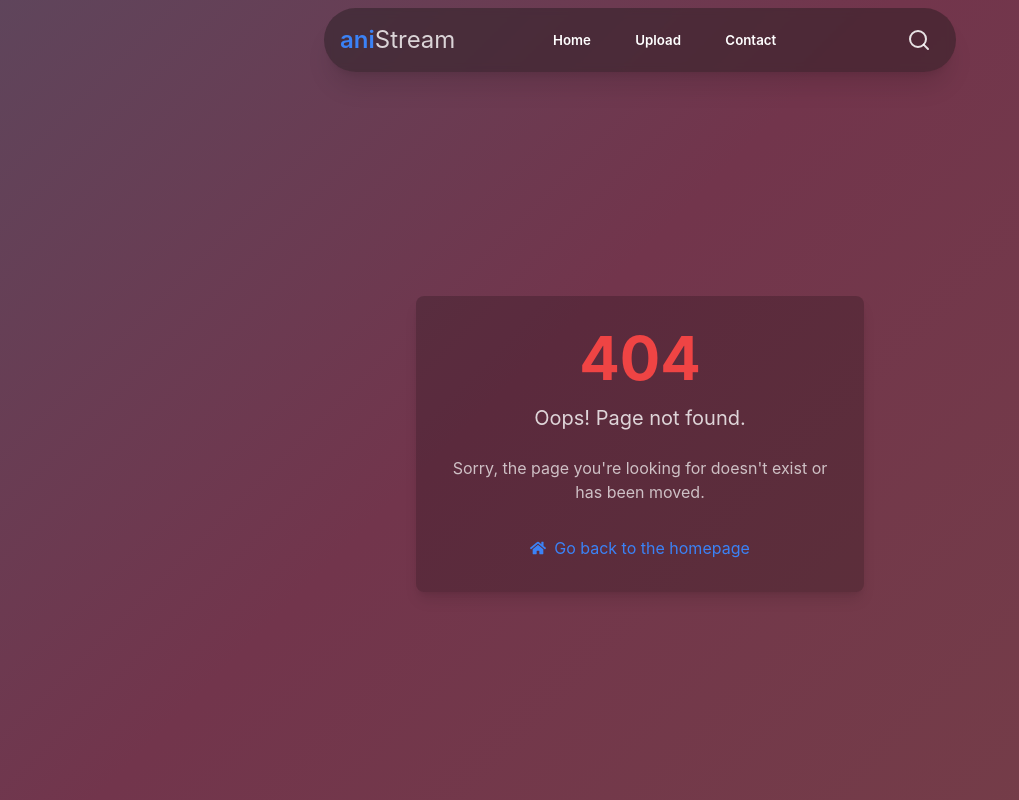
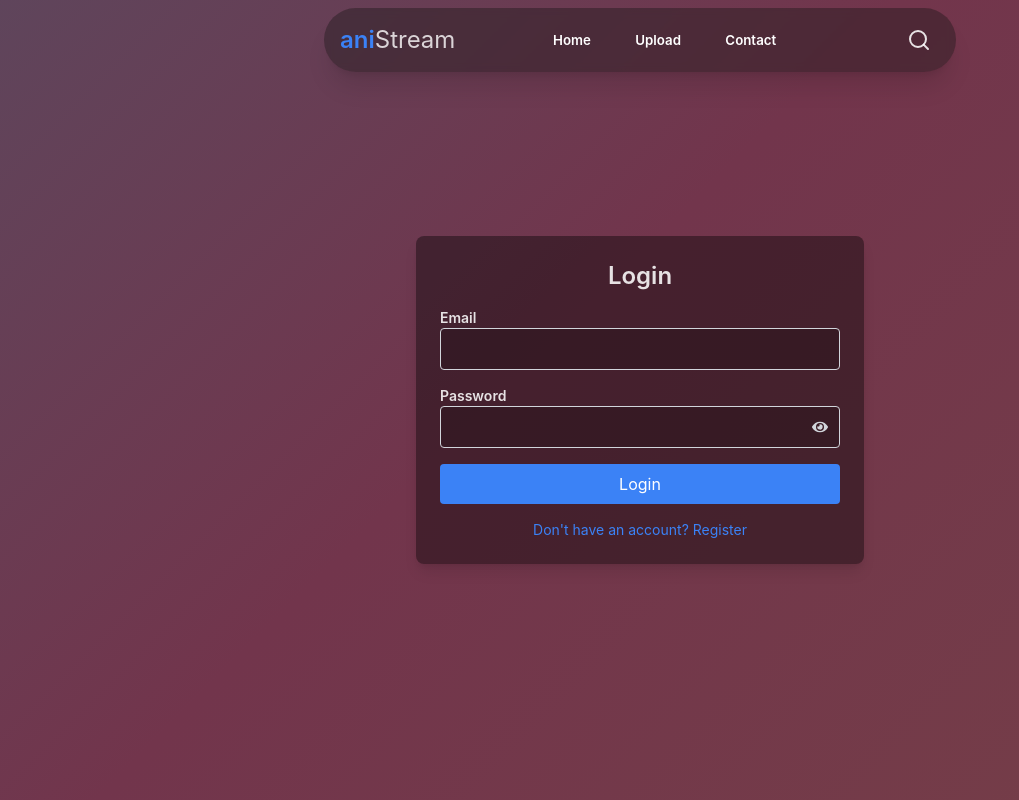
Before and after one commit to shantanu-p01/aniStream-Vite, a React (Vite) app: page /auth in a window 1280 px wide. Shown: the top 800 px of the page, without its empty margins (0-1019 px from the left). Built offline with nearby package versions, Linux system fonts and the light colour scheme; no server answers.

Commit message:
60. Added AuthPage.jsx     - contains UI and API calls for user authentication

```diff
--- a/package.json
+++ b/package.json
@@ -13,6 +13,7 @@
     "axios": "^1.7.7",
     "gsap": "^3.12.5",
     "hls.js": "^1.5.16",
+    "js-cookie": "^3.0.5",
     "mediaelement": "^7.0.5",
     "plyr": "^3.7.8",
     "plyr-react": "^5.3.0",
@@ -20,7 +21,7 @@
     "react-dom": "^18.3.1",
     "react-icons": "^5.3.0",
     "react-player": "^2.16.0",
-    "react-router-dom": "^6.26.2",
+    "react-router-dom": "^6.28.0",
     "video.js": "^8.18.1"
   },
   "devDependencies": {
--- a/src/App.jsx
+++ b/src/App.jsx
@@ -5,6 +5,7 @@ import UploadPage from "./Pages/Upload/UploadPage.jsx";
 import PlayerPage from "./Pages/Player/PlayerPage.jsx";
 import ContactPage from "./Pages/Contact/ContactPage.jsx";
 import ErrorPage from './Pages/Error/ErrorPage.jsx';
+import AuthPage from './Pages/Auth/AuthPage.jsx'; // Import AuthPage
 import NavBar from './Components/NavBar.jsx';
 import Footer from './Components/Footer.jsx';
 
@@ -18,7 +19,7 @@ function App() {
           <Route path="/upload" element={<UploadPage />} />
           <Route path="/player" element={<PlayerPage />} />
           <Route path="/contact" element={<ContactPage />} />
-
+          <Route path="/auth" element={<AuthPage />} /> {/* Add Auth route */}
           {/* Error Page */}
           <Route path="*" element={<ErrorPage />} />
         </Routes>
--- a/src/Components/ModifyUploads.jsx
+++ b/src/Components/ModifyUploads.jsx
@@ -13,7 +13,7 @@ const ModifyUploads = () => {
   const [isEpisodeModalOpen, setIsEpisodeModalOpen] = useState(false);
 
   useEffect(() => {
-    fetch("http://192.168.101.74:5000/anime-episodes")
+    fetch("http://192.168.101.70:5000/anime-episodes")
       .then((res) => res.json())
       .then((data) => {
         const groupedData = data.reduce((acc, { anime_name, season_number, episode_number, thumbnail_url, episode_name }) => {
@@ -70,7 +70,7 @@ const ModifyUploads = () => {
     console.log("Deleting episode:", episodeDetailsToDelete); // Add this to check if correct values are being passed
 
     try {
-      const response = await fetch("http://192.168.101.74:5000/delete-episode", {
+      const response = await fetch("http://192.168.101.70:5000/delete-episode", {
         method: "DELETE",
         headers: {
           "Content-Type": "application/json",
--- a/src/Components/SearchBar.jsx
+++ b/src/Components/SearchBar.jsx
@@ -17,7 +17,7 @@ const SearchBar = ({ isModalOpen, setIsModalOpen }) => {
   useEffect(() => {
     const fetchAnimeData = async () => {
       try {
-        const response = await fetch('http://192.168.101.74:5000/anime-episodes');
+        const response = await fetch('http://192.168.101.70:5000/anime-episodes');
         if (!response.ok) {
           throw new Error('Network response was not ok');
         }
--- /dev/null
+++ b/src/Pages/Auth/AuthPage.jsx
@@ -0,0 +1,194 @@
+import React, { useState, useEffect } from 'react';
+import axios from 'axios';
+import { useNavigate } from 'react-router-dom';
+import { FaEye, FaEyeSlash } from 'react-icons/fa'; // Importing React Icons for show/hide password
+
+const AuthPage = () => {
+  const navigate = useNavigate();
+
+  const [formData, setFormData] = useState({
+    email: '',
+    password: '',
+    username: '', // Only used for registration
+  });
+  const [isRegistering, setIsRegistering] = useState(false);
+  const [error, setError] = useState(null);
+  const [authStatus, setAuthStatus] = useState(null);
+  const [passwordVisible, setPasswordVisible] = useState(false); // Password visibility state
+
+  // Check for authentication status on page load
+  useEffect(() => {
+    const checkAuthStatus = async () => {
+      try {
+        const response = await axios.get('http://localhost:5000/auth/status', { withCredentials: true });
+        setAuthStatus(response.data.status); // Set to 'authenticated' or 'guest'
+
+        if (response.data.status === 'authenticated') {
+          // Redirect to homepage if user is authenticated
+          navigate('/');
+        }
+      } catch (err) {
+        console.log('Not authenticated');
+        setAuthStatus('guest');
+      }
+    };
+    checkAuthStatus();
+  }, [navigate]);
+
+  // Handle form field changes
+  const handleChange = (e) => {
+    const { name, value } = e.target;
+    setFormData({
+      ...formData,
+      [name]: value,
+    });
+  };
+
+  // Handle form submission for registration
+  const handleRegister = async (e) => {
+    e.preventDefault();
+
+    try {
+      const response = await axios.post('http://localhost:5000/auth/register', formData, { withCredentials: true });
+      console.log('Registration success:', response);
+
+      if (response.status === 201) {
+        // After successful registration, show login form instead of redirecting
+        setIsRegistering(false); // Switch to login form
+      }
+    } catch (err) {
+      console.error('Registration failed:', err);
+      setError(err.response?.data?.message || 'An error occurred.');
+    }
+  };
+
+  // Handle form submission for login
+  const handleLogin = async (e) => {
+    e.preventDefault();
+
+    try {
+      // Only email and password are sent for login
+      const { email, password } = formData;
+      const response = await axios.post('http://localhost:5000/auth/login', { email, password }, { withCredentials: true });
+      console.log('Login success:', response);
+
+      if (response.status === 200) {
+        // Redirect to home or protected route upon successful login
+        navigate('/');
+      }
+    } catch (err) {
+      console.error('Login failed:', err);
+      setError(err.response?.data?.message || 'An error occurred.');
+    }
+  };
+
+  // Handle logout
+  const handleLogout = async () => {
+    try {
+      await axios.post('http://localhost:5000/auth/logout', {}, { withCredentials: true });
+      setAuthStatus('guest');
+      navigate('/login'); // Redirect to login page
+    } catch (err) {
+      console.error('Logout failed:', err);
+      setError('Logout failed. Please try again.');
+    }
+  };
+
+  // Toggle password visibility
+  const togglePasswordVisibility = () => {
+    setPasswordVisible(!passwordVisible);
+  };
+
+  return (
+    <div className="flex justify-center items-center min-h-screen">
+      <div className="w-full max-w-md p-6 bg-black/40 rounded-lg shadow-lg">
+        <h2 className="text-2xl font-semibold text-center mb-4">
+          {isRegistering ? 'Register' : 'Login'}
+        </h2>
+
+        {authStatus === 'authenticated' ? (
+          <div>
+            <h3 className="text-center text-lg mb-4">Welcome back!</h3>
+            <button
+              onClick={handleLogout}
+              className="w-full bg-red-500 text-white p-2 rounded hover:bg-red-700"
+            >
+              Logout
+            </button>
+          </div>
+        ) : (
+          <form onSubmit={isRegistering ? handleRegister : handleLogin}>
+            {isRegistering && (
+              <div className="mb-4">
+                <label htmlFor="username" className="block text-sm font-semibold">Username</label>
+                <input
+                  type="text"
+                  id="username"
+                  name="username"
+                  value={formData.username}
+                  onChange={handleChange}
+                  className="w-full mt-2 p-2 border border-gray-300 rounded bg-black/20"
+                  required
+                />
+              </div>
+            )}
+
+            <div className="mb-4">
+              <label htmlFor="email" className="block text-sm font-semibold">Email</label>
+              <input
+                type="email"
+                id="email"
+                name="email"
+                value={formData.email}
+                onChange={handleChange}
+                className="w-full px-4 py-2 border border-gray-300 rounded bg-black/20"
+                required
+              />
+            </div>
+
+            <div className="mb-4">
+              <label htmlFor="password" className="block text-sm font-semibold">Password</label>
+              <div className="relative flex items-center">
+                <input
+                  type={passwordVisible ? 'text' : 'password'}
+                  id="password"
+                  name="password"
+                  value={formData.password}
+                  onChange={handleChange}
+                  className="w-full px-4 py-2 border border-gray-300 rounded bg-black/20 pr-10"
+                  required
+                />
+                <div
+                  onClick={togglePasswordVisibility}
+                  className="absolute right-3 top-1/2 transform -translate-y-1/2 cursor-pointer text-gray-300"
+                >
+                  {passwordVisible ? <FaEyeSlash /> : <FaEye />}
+                </div>
+              </div>
+            </div>
+
+            {error && <p className="text-red-500 text-sm text-center">{error}</p>}
+
+            <button
+              type="submit"
+              className="w-full bg-blue-500 text-white p-2 rounded hover:bg-blue-700"
+            >
+              {isRegistering ? 'Register' : 'Login'}
+            </button>
+
+            <div className="text-center mt-4">
+              <p
+                onClick={() => setIsRegistering(!isRegistering)}
+                className="text-sm text-blue-500 cursor-pointer hover:underline"
+              >
+                {isRegistering ? 'Already have an account? Login' : "Don't have an account? Register"}
+              </p>
+            </div>
+          </form>
+        )}
+      </div>
+    </div>
+  );
+};
+
+export default AuthPage;
--- a/src/Pages/Home/HomePage.jsx
+++ b/src/Pages/Home/HomePage.jsx
@@ -34,7 +34,7 @@ const HomePage = () => {
     console.log("Fetching anime data...");
     const fetchAnimeData = async () => {
       try {
-        const response = await axios.get('http://192.168.101.74:5000/anime-episodes');
+        const response = await axios.get('http://192.168.101.70:5000/anime-episodes');
         if (response.data.length === 0) {
           throw new Error("No anime data found in the database.");
         }
--- a/src/Pages/Player/PlayerPage.jsx
+++ b/src/Pages/Player/PlayerPage.jsx
@@ -49,7 +49,7 @@ const PlayerPage = () => {
   const fetchAnimeDetails = async (anime) => {
     try {
       setError(null);
-      const response = await fetch(`http://192.168.101.74:5000/fetchAnimeDetails/${anime}`);
+      const response = await fetch(`http://192.168.101.70:5000/fetchAnimeDetails/${anime}`);
       if (!response.ok) {
         throw new Error(`HTTP error! status: ${response.status}`);
       }
--- a/src/Pages/Upload/UploadPage.jsx
+++ b/src/Pages/Upload/UploadPage.jsx
@@ -90,7 +90,7 @@ const UploadPage = () => {
       formData.append('episodeName', episodeName);
       formData.append('description', description);
 
-      const response = await fetch('http://192.168.101.74:5000/upload', {
+      const response = await fetch('http://192.168.101.70:5000/upload', {
         method: 'POST',
         body: formData,
       });
```
Also changed, not shown: 1 other file (tests, documents, lock files or other folders). Lines whose indentation alone changed are shown as unchanged.
